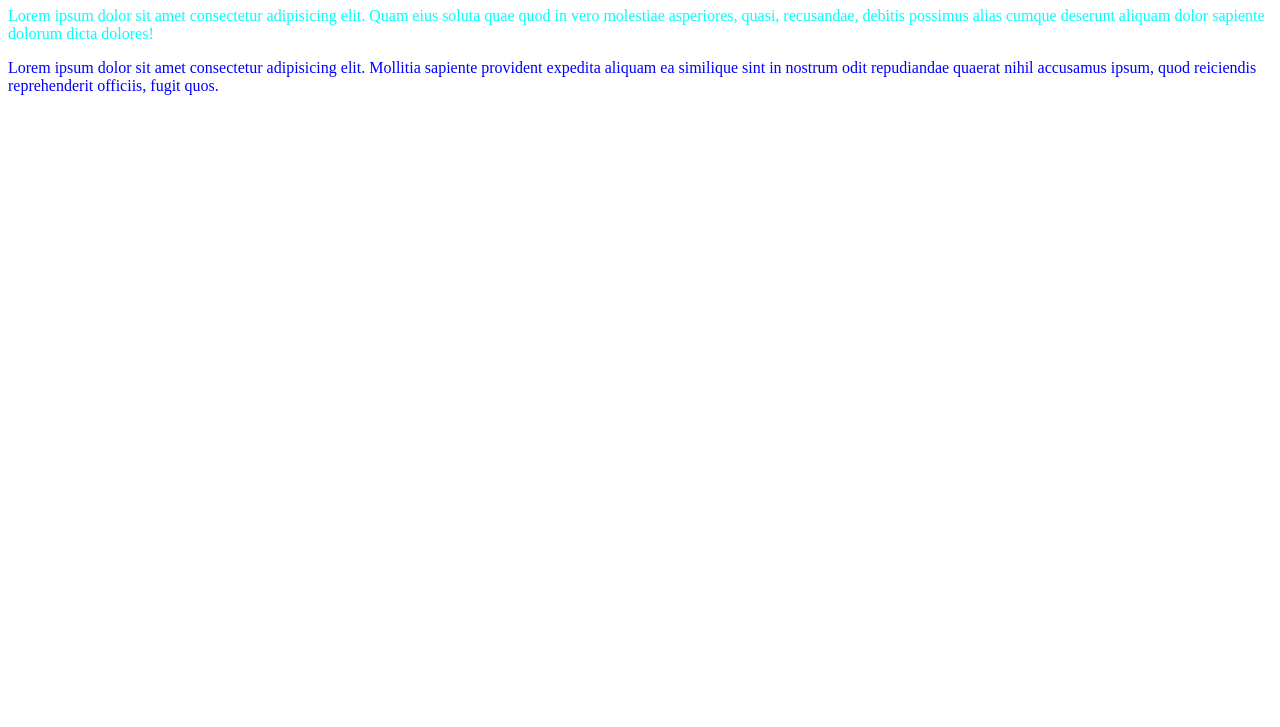
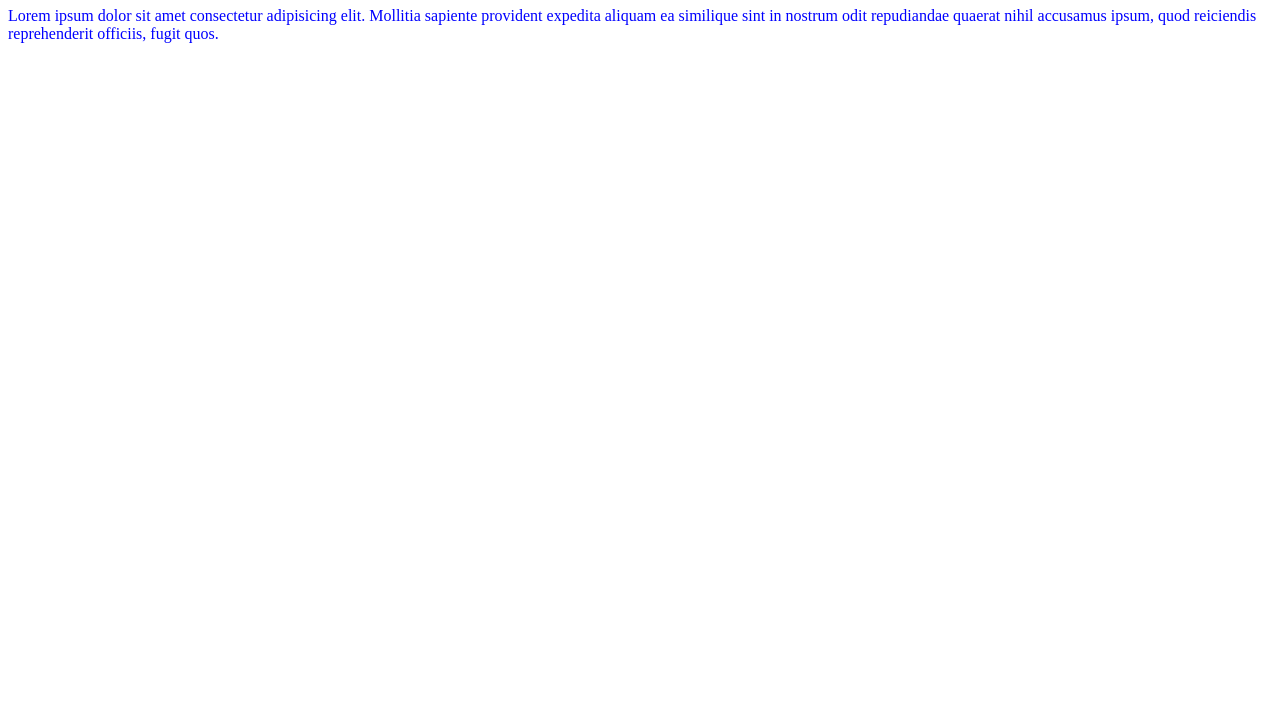
Before and after one commit to SvetiSh/L-3, a plain HTML site: page index.html in a window 1280 px wide. Shown: the part 73-800 px from the top of the page. Drawn offline with Linux system fonts and the light colour scheme.

Commit message:
L-3-HW-5

```diff
--- a/index.html
+++ b/index.html
@@ -7,12 +7,6 @@
   <body>
     <div>
       <h1>Title</h1>
-      <p style="color: aqua;">
-        Lorem ipsum dolor sit amet consectetur adipisicing elit. Quam eius
-        soluta quae quod in vero molestiae asperiores, quasi, recusandae,
-        debitis possimus alias cumque deserunt aliquam dolor sapiente dolorum
-        dicta dolores!
-      </p>
       <p style="color: blue;">
         Lorem ipsum dolor sit amet consectetur adipisicing elit. Mollitia
         sapiente provident expedita aliquam ea similique sint in nostrum odit
```
